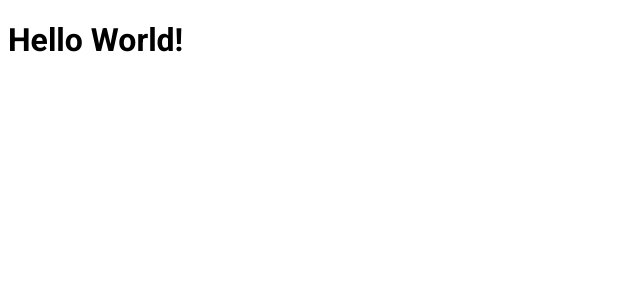
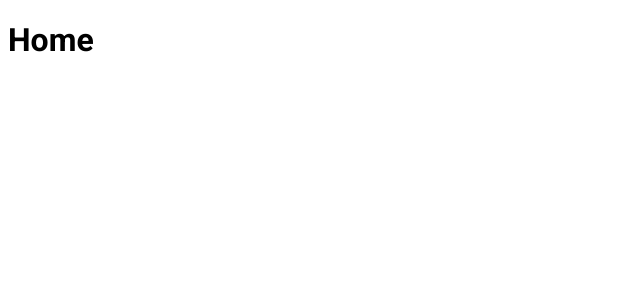
Before and after one commit to matheusalume/github-user-search, a React (Create React App) app: page / in a window 1280 px wide. Shown: the top 300 px of the page, without its empty margins (0-640 px from the left). Built offline with nearby package versions, Linux system fonts and the light colour scheme.

Commit message:
Add routes

```diff
--- a/package.json
+++ b/package.json
@@ -10,8 +10,10 @@
     "@types/node": "^12.19.16",
     "@types/react": "^17.0.1",
     "@types/react-dom": "^17.0.0",
+    "@types/react-router-dom": "^5.1.7",
     "react": "^17.0.1",
     "react-dom": "^17.0.1",
+    "react-router-dom": "^5.2.0",
     "react-scripts": "4.0.2",
     "typescript": "^4.1.3",
     "web-vitals": "^1.1.0"
--- a/src/App.tsx
+++ b/src/App.tsx
@@ -1,8 +1,10 @@
 import './App.css';
+import Routes from './Routes';
+
 
 function App() {
   return (
-    <h1>Hello World!</h1>
+    <Routes />
   );
 }
 
--- /dev/null
+++ b/src/Routes.tsx
@@ -0,0 +1,16 @@
+import { BrowserRouter, Route, Switch } from 'react-router-dom';
+
+const Routes = () => (
+    <BrowserRouter>
+        <Switch>
+            <Route path="/" exact>
+                <h1>Home</h1>
+            </Route>
+            <Route path="/search">
+                <h1>Search</h1>
+            </Route>
+        </Switch>
+    </BrowserRouter>
+);
+
+export default Routes;
```
Also changed, not shown: 1 other file (tests, documents, lock files or other folders).
